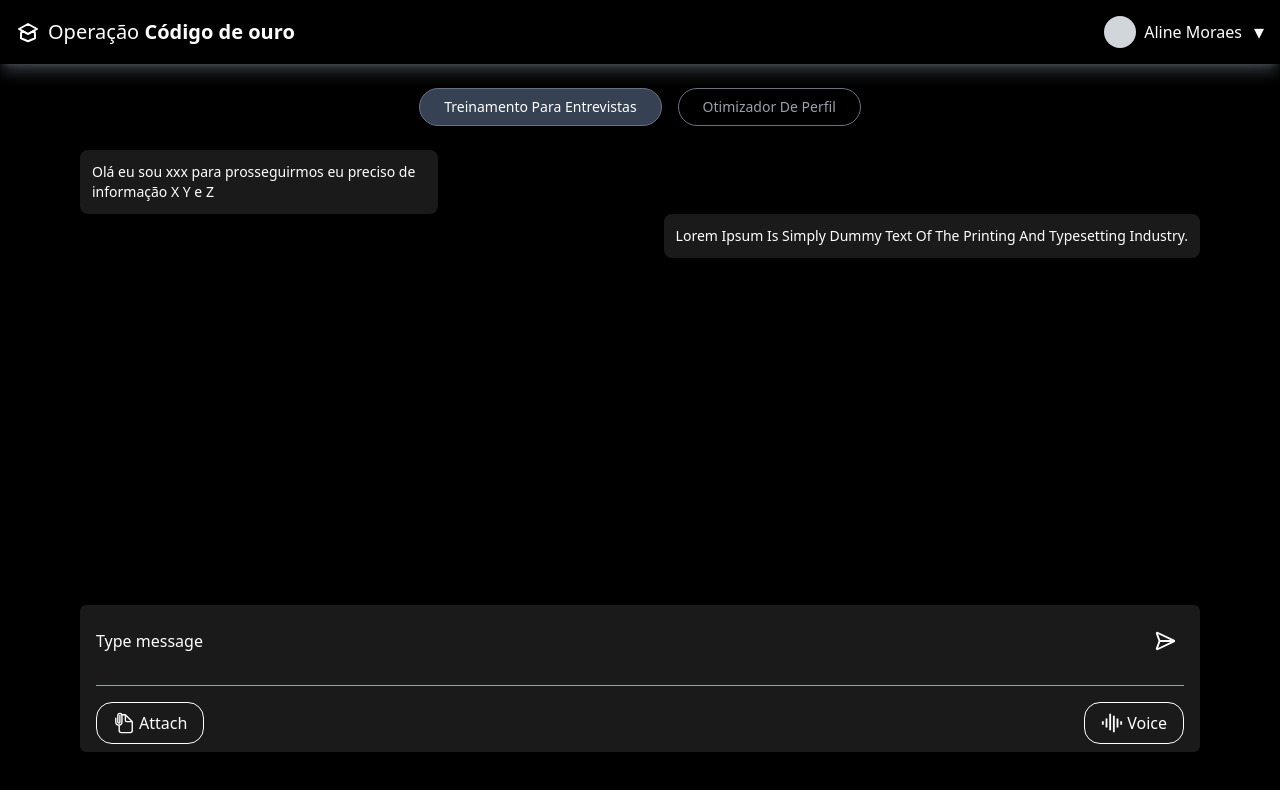
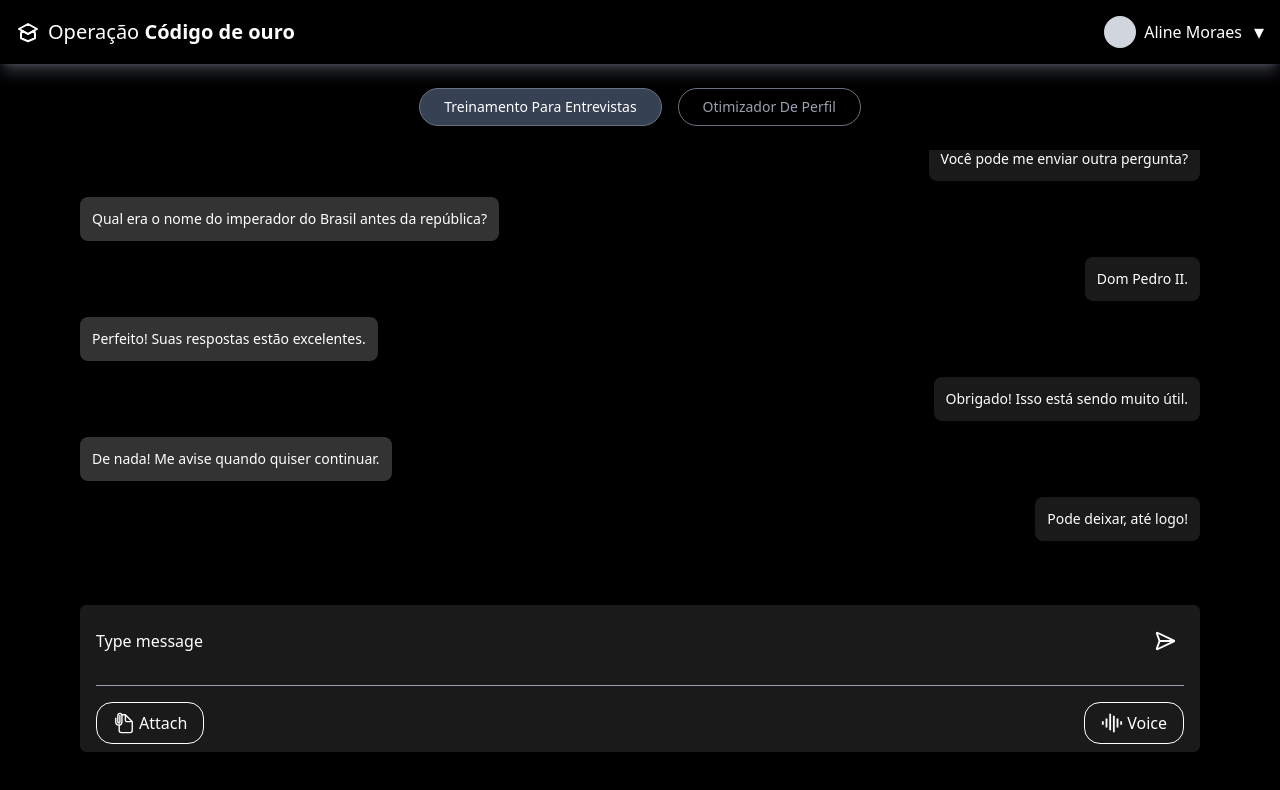
Before and after one commit to PedroCatelann/operaco-codigo-de-ouro-hackathon-front, a React (Vite) app: page / in a window 1280 px wide. Shown: the top 790 px of the page. Built offline with nearby package versions, Linux system fonts and the light colour scheme.

Commit message:
ajustes mensagens e ajustes no corpo da tela

```diff
--- a/src/App.tsx
+++ b/src/App.tsx
@@ -1,10 +1,20 @@
-import { useRef, useState } from "react";
+import { useEffect, useRef, useState } from "react";
 import { IoDocumentAttachOutline } from "react-icons/io5";
 import { LuSendHorizontal } from "react-icons/lu";
 import { RiVoiceprintLine } from "react-icons/ri";
 import { FaRegTrashCan } from "react-icons/fa6";
 
 export default function ChatPage() {
+  type MessageType = {
+    id: number;
+    from: "user" | "ai";
+    text?: string;
+    pdfFile?: File; // remover o string
+    audioBlob?: Blob; // remover o string
+    timestamp: Date;
+  };
+
+  const [messages, setMessages] = useState<MessageType[]>([]);
   const [activeTab, setActiveTab] = useState("treinamento");
   const [message, setMessage] = useState("");
   const [pdfFile, setPdfFile] = useState<File | null>(null);
@@ -12,6 +22,134 @@ export default function ChatPage() {
   const [isRecording, setIsRecording] = useState(false);
   const mediaRecorderRef = useRef<MediaRecorder | null>(null);
   const chunksRef = useRef<Blob[]>([]);
+  const chatEndRef = useRef<HTMLDivElement | null>(null);
+
+  const messagess: MessageType[] = [
+    {
+      id: 1,
+      from: "ai",
+      text: "Olá, eu sou o agente IA. Como posso ajudar?",
+      timestamp: new Date(),
+    },
+    {
+      id: 2,
+      from: "user",
+      text: "Oi! Gostaria de saber como funciona o chat.",
+      timestamp: new Date(),
+    },
+    {
+      id: 3,
+      from: "ai",
+      text: "Claro! Você pode me fazer perguntas ou enviar arquivos para análise.",
+      timestamp: new Date(),
+    },
+    {
+      id: 4,
+      from: "user",
+      text: "Posso enviar PDFs aqui?",
+      timestamp: new Date(),
+    },
+    {
+      id: 5,
+      from: "ai",
+      text: "Sim, você pode enviar PDFs e eu analisarei o conteúdo para você.",
+      timestamp: new Date(),
+    },
+    {
+      id: 6,
+      from: "user",
+      text: "E se eu quiser ouvir a resposta em áudio?",
+      timestamp: new Date(),
+    },
+    {
+      id: 7,
+      from: "ai",
+      text: "Eu também consigo gerar respostas em áudio. Basta pedir!",
+      timestamp: new Date(),
+    },
+    {
+      id: 8,
+      from: "user",
+      text: "Muito bom! Isso vai me ajudar bastante nos estudos.",
+      timestamp: new Date(),
+    },
+    {
+      id: 9,
+      from: "ai",
+      text: "Fico feliz em ajudar. Quer fazer um teste agora?",
+      timestamp: new Date(),
+    },
+    {
+      id: 10,
+      from: "user",
+      text: "Sim, me envie uma pergunta de múltipla escolha sobre história.",
+      timestamp: new Date(),
+    },
+    {
+      id: 11,
+      from: "ai",
+      text: "Claro! Qual foi o ano da Proclamação da República no Brasil?",
+      timestamp: new Date(),
+    },
+    {
+      id: 12,
+      from: "user",
+      text: "1889.",
+      timestamp: new Date(),
+    },
+    {
+      id: 13,
+      from: "ai",
+      text: "Correto! Você está indo muito bem.",
+      timestamp: new Date(),
+    },
+    {
+      id: 14,
+      from: "user",
+      text: "Você pode me enviar outra pergunta?",
+      timestamp: new Date(),
+    },
+    {
+      id: 15,
+      from: "ai",
+      text: "Qual era o nome do imperador do Brasil antes da república?",
+      timestamp: new Date(),
+    },
+    {
+      id: 16,
+      from: "user",
+      text: "Dom Pedro II.",
+      timestamp: new Date(),
+    },
+    {
+      id: 17,
+      from: "ai",
+      text: "Perfeito! Suas respostas estão excelentes.",
+      timestamp: new Date(),
+    },
+    {
+      id: 18,
+      from: "user",
+      text: "Obrigado! Isso está sendo muito útil.",
+      timestamp: new Date(),
+    },
+    {
+      id: 19,
+      from: "ai",
+      text: "De nada! Me avise quando quiser continuar.",
+      timestamp: new Date(),
+    },
+    {
+      id: 20,
+      from: "user",
+      text: "Pode deixar, até logo!",
+      timestamp: new Date(),
+    },
+  ];
+
+  useEffect(() => {
+    chatEndRef.current?.scrollIntoView({ behavior: "smooth" });
+  }, [messages]);
 
   // 📨 Envia a mensagem, PDF ou áudio
   const handleSend = () => {
@@ -24,6 +162,18 @@ export default function ChatPage() {
     } else {
       console.warn("Nada para enviar");
     }
+
+    const newMsg: MessageType = {
+      id: Date.now(), // id simples baseado no timestamp
+      from: "user",
+      text: message || undefined,
+      pdfFile: pdfFile || undefined,
+      audioBlob: audioBlob || undefined,
+      timestamp: new Date(),
+    };
+
+    setMessages((prev) => [...prev, newMsg]);
+
     setMessage("");
     setPdfFile(null);
     setAudioBlob(null);
@@ -75,7 +225,7 @@ export default function ChatPage() {
 
   return (
     <div
-      className="text-white flex flex-col min-h-screen min-w-screen overflow-hidden"
+      className="text-white flex flex-col h-screen min-w-screen"
       style={{ backgroundColor: "#000000" }}
     >
       {/* Header */}
@@ -135,27 +285,37 @@ export default function ChatPage() {
       </div>
 
       {/* Chat area */}
-      <main className="flex-1 px-20 overflow-y-auto">
-        {/* Left message */}
-        <div className="flex items-start space-x-3 max-w-lg">
+      <main className="flex-1 px-20 overflow-y-auto flex flex-col gap-4 w-full no-scrollbar">
+        {messagess.map((msg) => (
           <div
-            className="rounded-lg p-3 text-sm max-w-[70%]"
-            style={{ backgroundColor: "#1a1a1a" }}
+            key={msg.id}
+            className={`flex items-start space-x-3 w-full ${
+              msg.from === "user" ? "justify-end" : "justify-start"
+            }`}
           >
-            Olá eu sou xxx para prosseguirmos eu preciso de informação X Y e Z
+            <div
+              className="rounded-lg p-3 text-sm max-w-[70%] text-white"
+              style={{
+                backgroundColor: msg.from === "user" ? "#1a1a1a" : "#333333",
+                textAlign: msg.from === "user" ? "right" : "left",
+              }}
+            >
+              {msg.text && <p>{msg.text}</p>}
+
+              {msg.pdfFile && (
+                <div className="flex items-center gap-2">
+                  <IoDocumentAttachOutline size={20} />
+                  <span>{msg.pdfFile.name}</span>
+                </div>
+              )}
+
+              {msg.audioBlob && (
+                <audio controls src={URL.createObjectURL(msg.audioBlob)} />
+              )}
+            </div>
           </div>
-        </div>
-
-        {/* Right message */}
-        <div className="flex justify-end items-start space-x-3 w-full">
-          <div
-            className="rounded-lg p-3 text-sm max-w-[70%] text-right"
-            style={{ backgroundColor: "#1a1a1a" }}
-          >
-            Lorem Ipsum Is Simply Dummy Text Of The Printing And Typesetting
-            Industry.
-          </div>
-        </div>
+        ))}
+        <div ref={chatEndRef} />
       </main>
 
       {/* Input area */}
--- a/src/index.css
+++ b/src/index.css
@@ -1,4 +1,14 @@
 @import "tailwindcss";
+
+@layer utilities {
+  .no-scrollbar::-webkit-scrollbar {
+    display: none;
+  }
+  .no-scrollbar {
+    -ms-overflow-style: none;
+    scrollbar-width: none;
+  }
+}
 
 :root {
   font-family: system-ui, Avenir, Helvetica, Arial, sans-serif;
@@ -15,7 +25,10 @@
   -moz-osx-font-smoothing: grayscale;
 }
 
-
+html, body {
+  height: 100%;
+  overflow: hidden;
+}
 
 
 h1 {
```
